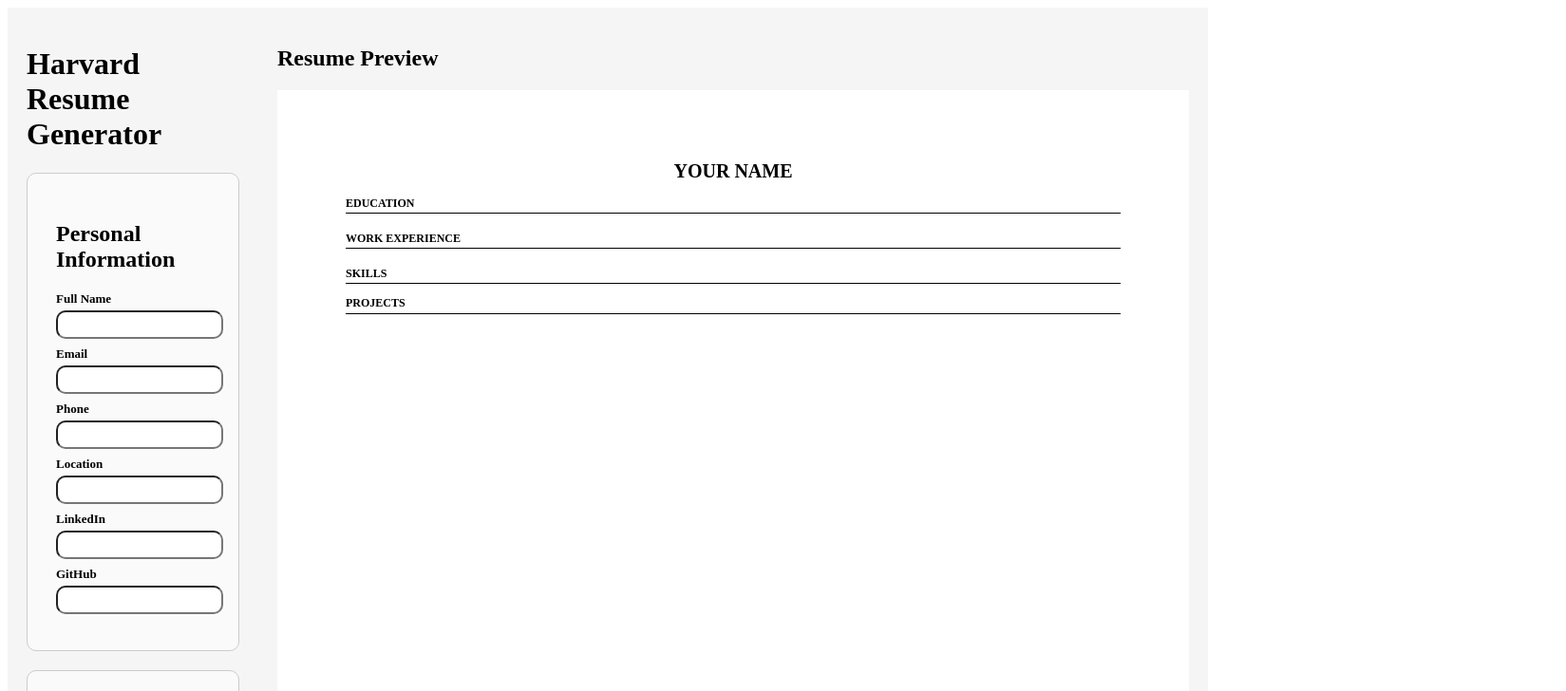
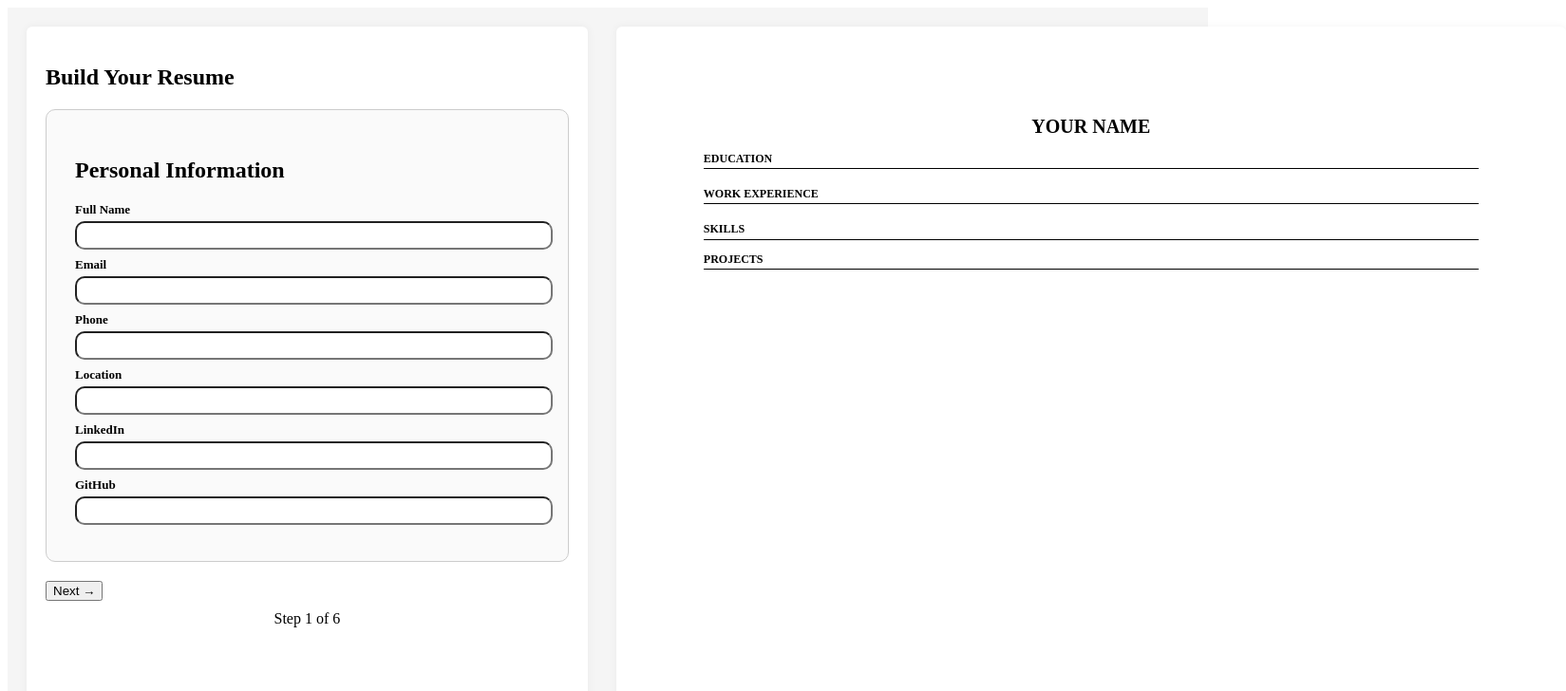
Before and after one commit to jahatesu/Harvard-Resume-Generator, a React (Create React App) app in the folder harvard-resume-generator/: page / in a window 1280 px wide. Shown: the top 728 px of the page at 95% size, 1649 px wide, since content can reach past the window. Built offline with nearby package versions, Linux system fonts and the light colour scheme.

Commit message:
UI draft: multi-step form

```diff
--- a/harvard-resume-generator/src/App.js
+++ b/harvard-resume-generator/src/App.js
@@ -11,83 +11,159 @@
 import ResumePreview from "./components/ResumePreview";
 
 function App() {
+  const [step, setStep] = useState(1);
   const [resumeData, setResumeData] = useState(initialResume);
 
+  // =====================
+  // STEP NAVIGATION
+  // =====================
+  const nextStep = () => setStep(prev => Math.min(prev + 1, 6));
+  const prevStep = () => setStep(prev => Math.max(prev - 1, 1));
+
+  // =====================
+  // PDF DOWNLOAD
+  // =====================
   const downloadPDF = () => {
     const element = document.getElementById("resume-preview");
+    if (!element) return;
 
-    const opt = {
+    html2pdf()
+      .set({
         margin: 0,
         filename: `${resumeData.personalInfo.fullName || "Resume"}.pdf`,
-      image: { type: "jpeg", quality: 1 },
-      html2canvas: {
-        scale: 2,
-        useCORS: true,
-      },
-      jsPDF: {
-        unit: "in",
-        format: "letter",
-        orientation: "portrait",
-      },
+        html2canvas: { scale: 2 },
+        jsPDF: { unit: "in", format: "letter", orientation: "portrait" },
+      })
+      .from(element)
+      .save();
   };
 
-    html2pdf().set(opt).from(element).save();
-  };
-
+  // =====================
+  // STEP RENDERING
+  // =====================
+  const renderStep = () => {
+    switch (step) {
+      case 1:
         return (
-    <div
-      style={{
-        display: "flex",
-        gap: "40px",
-        padding: "20px",
-        backgroundColor: "#f5f5f5",
-      }}
-    >
-      {/* ===== LEFT SIDE: FORMS ===== */}
-      <div style={{ flex: 1 }}>
-        <h1>Harvard Resume Generator</h1>
-
           <PersonalInfoForm
             personalInfo={resumeData.personalInfo}
             setResumeData={setResumeData}
           />
-
+        );
+      case 2:
+        return (
           <EducationForm
             education={resumeData.education}
             setResumeData={setResumeData}
           />
-
+        );
+      case 3:
+        return (
           <WorkExperienceForm
             workExperience={resumeData.workExperience}
             setResumeData={setResumeData}
           />
-
+        );
+      case 4:
+        return (
           <SkillsForm
             skills={resumeData.skills}
             setResumeData={setResumeData}
           />
-
+        );
+      case 5:
+        return (
           <ProjectsForm
             projects={resumeData.projects}
             setResumeData={setResumeData}
           />
-
+        );
+      case 6:
+        return (
           <button
             onClick={downloadPDF}
             style={{
-            marginTop: "20px",
-            padding: "10px 20px",
+              padding: "12px",
+              width: "100%",
               fontSize: "16px",
               cursor: "pointer",
             }}
           >
             Download PDF
           </button>
+        );
+      default:
+        return null;
+    }
+  };
+
+  // =====================
+  // MAIN LAYOUT
+  // =====================
+  return (
+    <div
+      style={{
+        display: "flex",
+        gap: "30px",
+        padding: "20px",
+        backgroundColor: "#f5f5f5",
+        minHeight: "100vh",
+      }}
+    >
+      {/* ================= LEFT: FORM (40–50%) ================= */}
+      <div
+        style={{
+          flex: "0 0 45%",
+          backgroundColor: "#fff",
+          padding: "20px",
+          borderRadius: "6px",
+          boxShadow: "0 0 10px rgba(0,0,0,0.05)",
+        }}
+      >
+        <h2>Build Your Resume</h2>
+
+        {renderStep()}
+
+        {/* NAVIGATION */}
+        <div
+          style={{
+            display: "flex",
+            justifyContent: "space-between",
+            marginTop: "20px",
+          }}
+        >
+          {step > 1 && (
+            <button onClick={prevStep}>
+              ← Back
+            </button>
+          )}
+
+          {step < 6 && (
+            <button onClick={nextStep}>
+              Next →
+            </button>
+          )}
         </div>
 
-      {/* ===== RIGHT SIDE: PREVIEW ===== */}
-      <div style={{ flex: 1 }}>
-        <h2>Resume Preview</h2>
+        <p style={{ marginTop: "10px", textAlign: "center" }}>
+          Step {step} of 6
+        </p>
+      </div>
+
+      {/* ================= RIGHT: STICKY PREVIEW ================= */}
+      <div
+        style={{
+          flex: "0 0 55%",
+          position: "sticky",
+          top: "20px",
+          alignSelf: "flex-start",
+          backgroundColor: "#fff",
+          padding: "20px",
+          borderRadius: "6px",
+          boxShadow: "0 0 10px rgba(0,0,0,0.05)",
+          height: "fit-content",
+        }}
+      >
         <ResumePreview resumeData={resumeData} />
       </div>
     </div>
```
Lines whose indentation alone changed are shown as unchanged.
